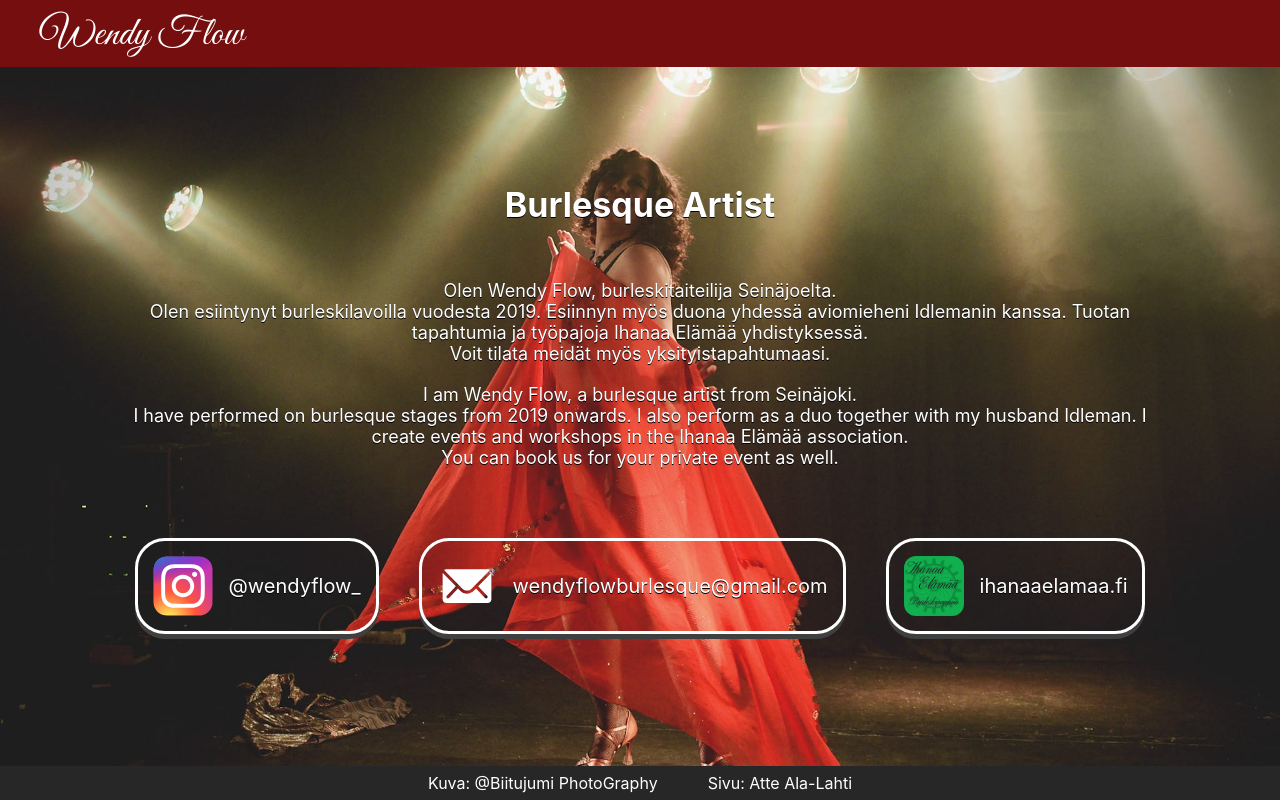
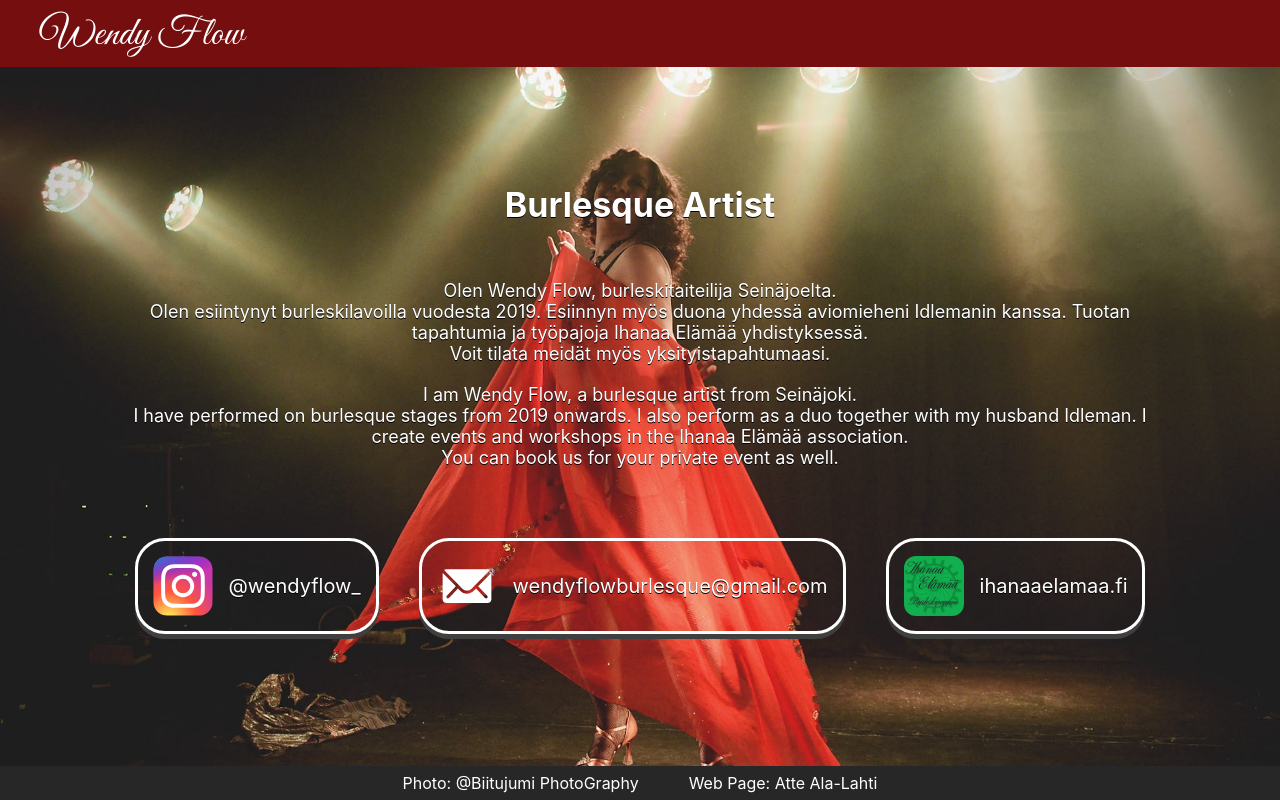
Before and after one commit to attealalahti/wendyflow, a React (Create React App) app: page / in a window 1280 px wide. Built offline with nearby package versions, Linux system fonts and the light colour scheme.

Commit message:
Change site language to en, translate footer accordingly.

```diff
--- a/public/index.html
+++ b/public/index.html
@@ -1,5 +1,5 @@
 <!DOCTYPE html>
-<html lang="fi">
+<html lang="en">
     <head>
         <meta charset="utf-8" />
         <link rel="icon" href="%PUBLIC_URL%/favicon.ico" />
--- a/src/components/Footer.tsx
+++ b/src/components/Footer.tsx
@@ -2,8 +2,8 @@ const Footer = () => {
     return (
         <footer>
             <div className="Inner">
-                <div>Kuva: @Biitujumi PhotoGraphy</div>
-                <div>Sivu: Atte Ala-Lahti</div>
+                <div>Photo: @Biitujumi PhotoGraphy</div>
+                <div>Web Page: Atte Ala-Lahti</div>
             </div>
         </footer>
     );
```
